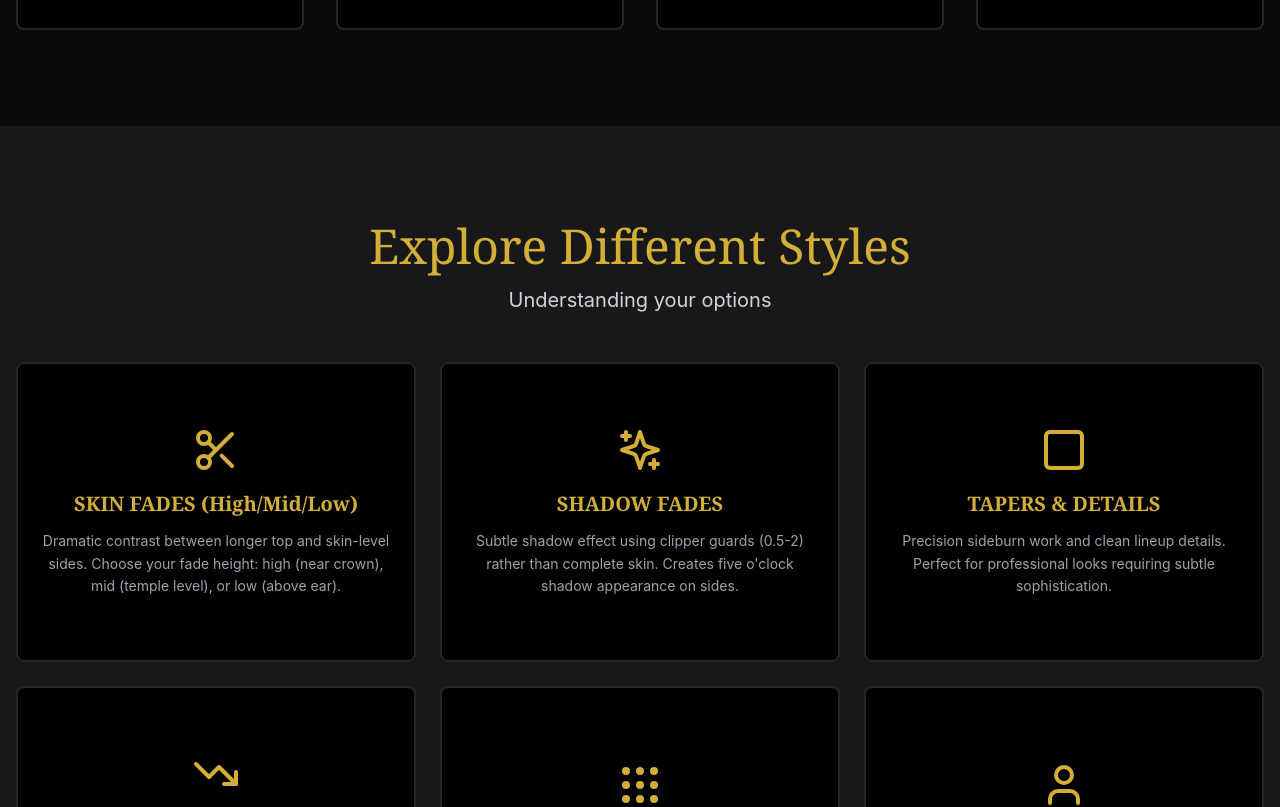
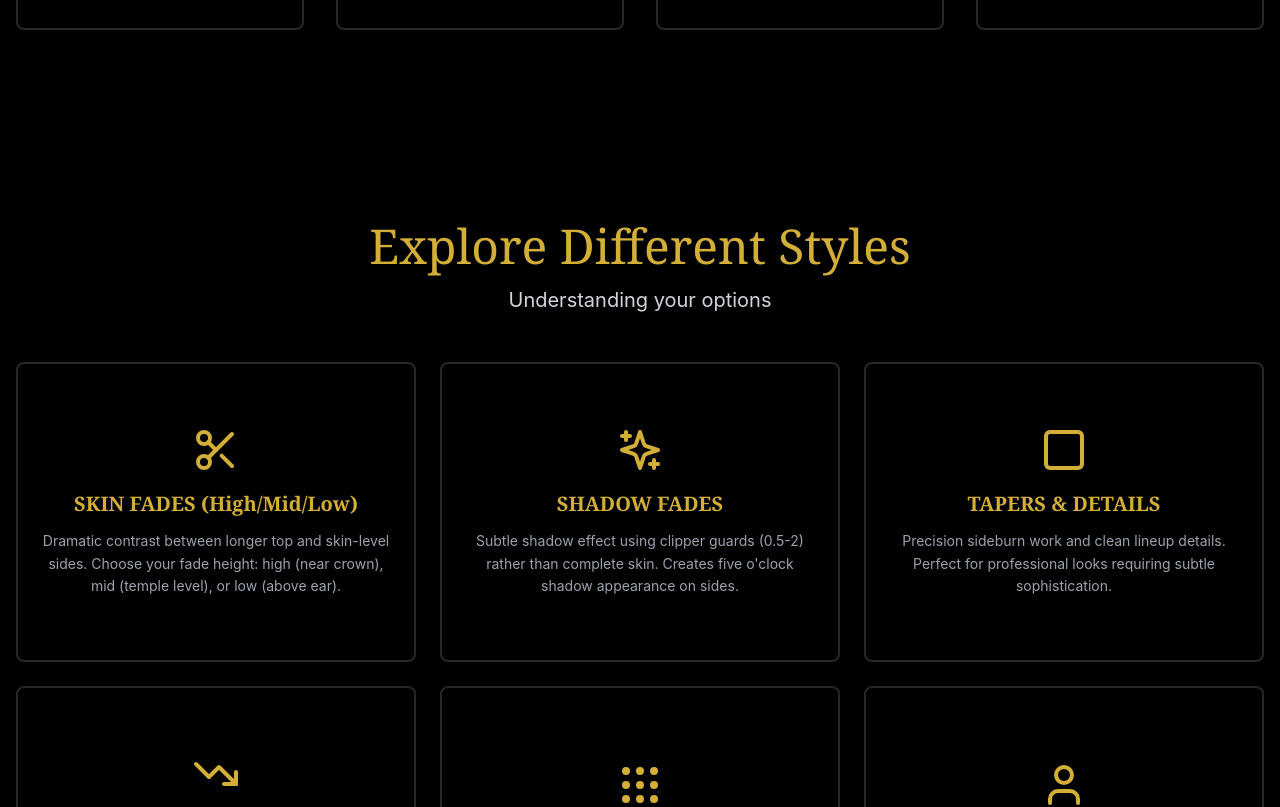
Before and after one commit to tlmcburney/barbersebastiantorres, a React (Vite) app: page / in a window 1280 px wide. Shown: the part 2560-3367 px from the top of the page. Built offline with nearby package versions, Linux system fonts and the light colour scheme; no server answers; a web font is replaced by a local one.

Commit message:
Updated Services.tsx

```diff
--- a/src/components/ServiceGallery.tsx
+++ b/src/components/ServiceGallery.tsx
@@ -46,7 +46,7 @@ const categories: CategoryTile[] = [
 
 const ServiceGallery: React.FC<ServiceGalleryProps> = ({ onCategoryClick }) => {
   return (
-    <section id="service-gallery" className="py-24 px-4 bg-zinc-900 fade-on-scroll">
+    <section id="service-gallery" className="py-24 px-4 bg-black fade-on-scroll">
       <div className="max-w-7xl mx-auto">
         <h2 className="section-title mb-4 text-gold">Explore Different Styles</h2>
 
--- a/src/components/Services.tsx
+++ b/src/components/Services.tsx
@@ -37,7 +37,7 @@ const services: Service[] = [
 
 const Services: React.FC = () => {
   return (
-    <section id="services" className="py-24 px-4 bg-zinc-950 fade-on-scroll opacity-0">
+    <section id="services" className="py-24 px-4 bg-black fade-on-scroll opacity-0">
       <div className="max-w-7xl mx-auto">
         <h2 className="section-title mb-16 text-gold">Services</h2>
 
```
